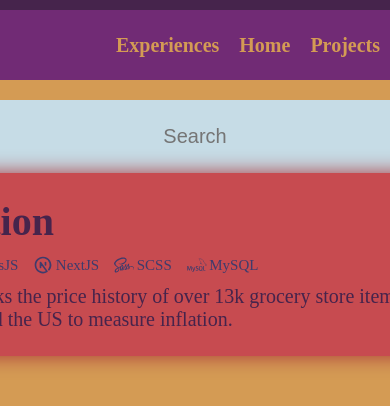
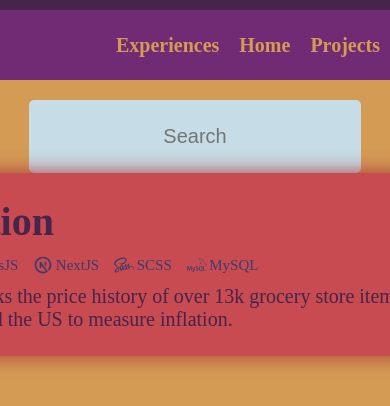
Before and after one commit to destroyer22719/portfolio, a Next.js app: page /projects in a window 390 px wide. Shown: the top 406 px of the page. Built offline with nearby package versions, Linux system fonts and the light colour scheme.

Commit message:
updated responsiveness of search bar

```diff
--- a/styles/components/SearchBar.module.scss
+++ b/styles/components/SearchBar.module.scss
@@ -4,6 +4,13 @@
   width: 100%;
   &__input {
     width: 100%;
+
+    @media screen and (min-width: 750px) {
+      width: 750px;
+      display: block;
+      margin: auto;
+    }
+
     outline: none;
     border: none;
     border-radius: 0.5rem;
--- a/styles/pages/ProjectsPage.module.scss
+++ b/styles/pages/ProjectsPage.module.scss
@@ -5,6 +5,7 @@
   flex-direction: column;
   align-items: center;
   margin-top: 2rem;
+  width: 85%;
 
   &__res-count {
     display: flex;
```
